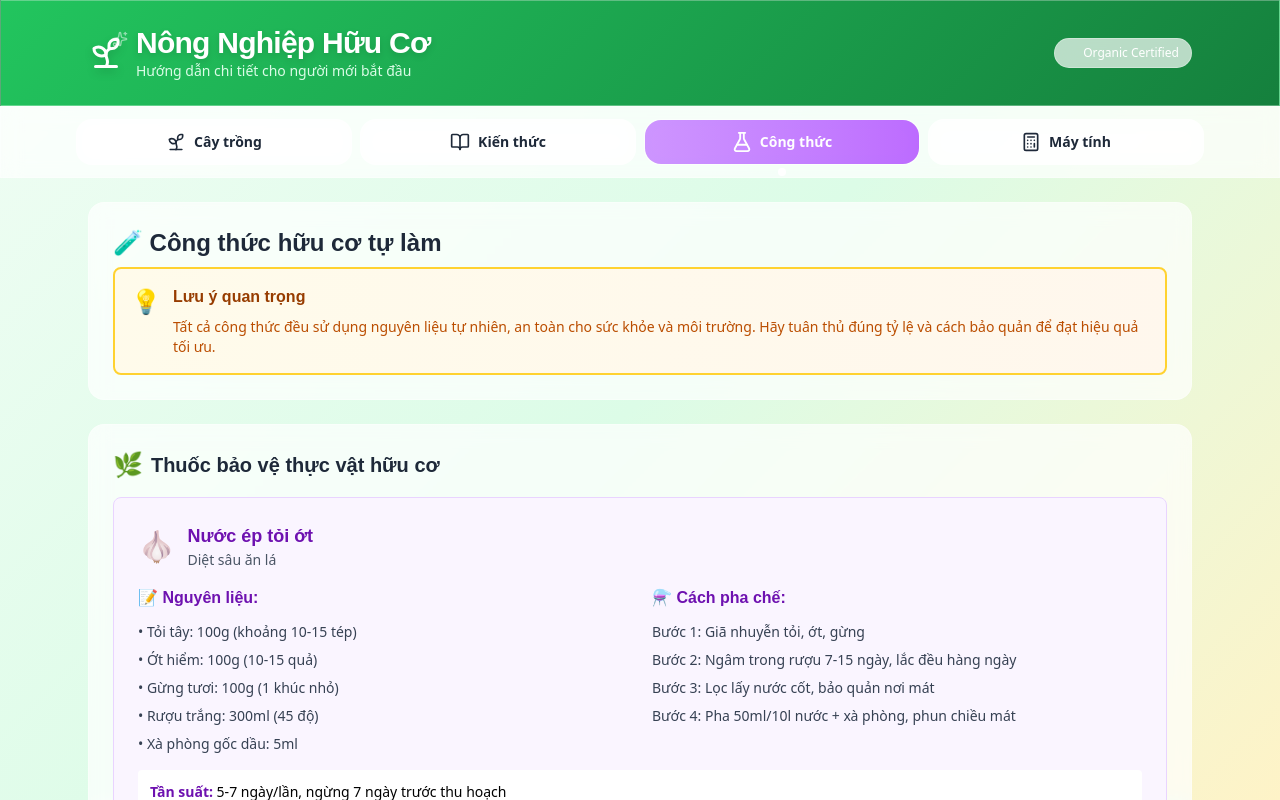
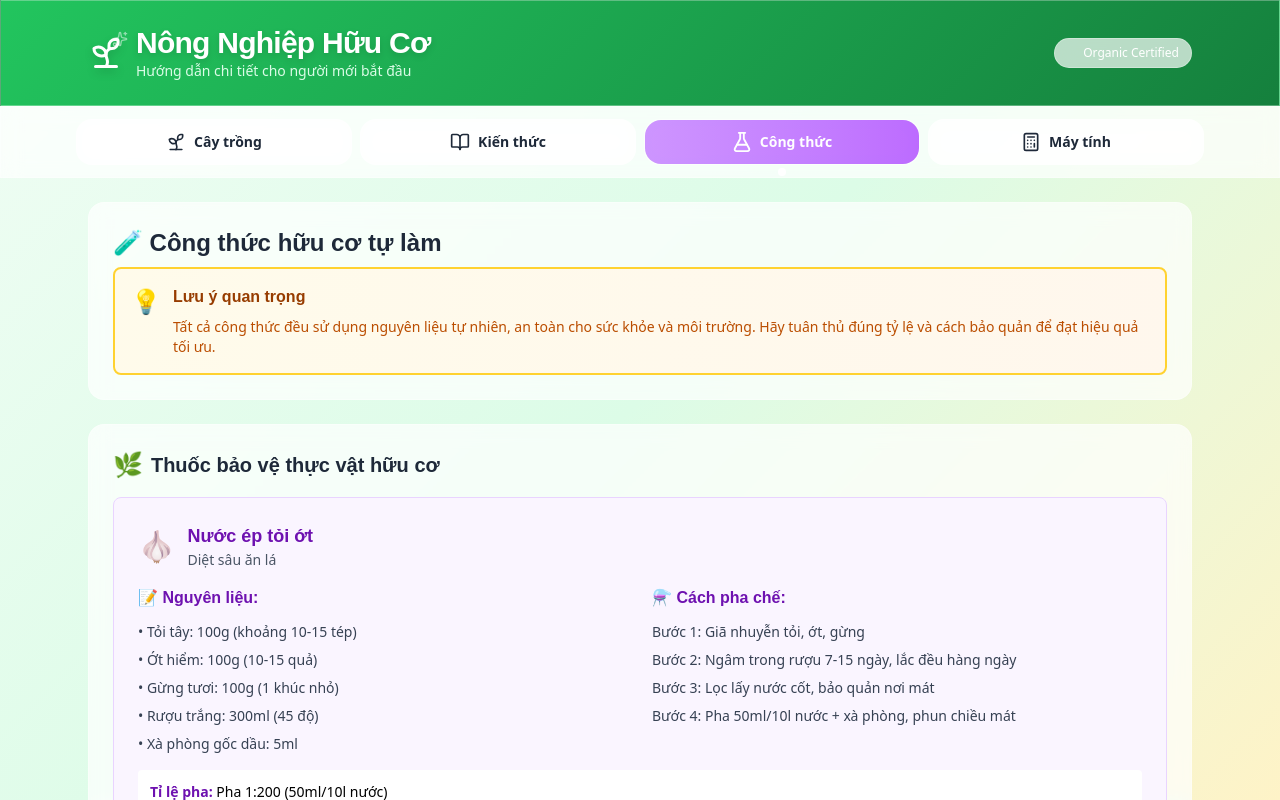
Before and after one commit to vuonem679-web/huuco, a React (Vite) app: page / in a window 1280 px wide. Both pictures are taken after a click on the button "Công thức". Shown: the top 800 px of the page. Built offline with nearby package versions, Linux system fonts and the light colour scheme.

Commit message:
Thêm tỉ lệ pha cho các công thức phân bón và thuốc hữu cơ

```diff
--- a/src/components/features/formulas/FormulasTab.jsx
+++ b/src/components/features/formulas/FormulasTab.jsx
@@ -71,6 +71,14 @@ function FormulaCard({ formula, type }) {
             </div>
 
             {/* Frequency or Benefits */}
+            {formula.dosage && (
+                <div className="mt-3 md:mt-4 p-2 md:p-3 bg-white rounded">
+                    <p className="text-xs md:text-sm">
+                        <strong className={titleColor}>Tỉ lệ pha:</strong> {formula.dosage}
+                    </p>
+                </div>
+            )}
+
             {formula.frequency && (
                 <div className="mt-3 md:mt-4 p-2 md:p-3 bg-white rounded">
                     <p className="text-xs md:text-sm">
--- a/src/data/formulas.json
+++ b/src/data/formulas.json
@@ -17,6 +17,7 @@
                 "Bước 3: Lọc lấy nước cốt, bảo quản nơi mát",
                 "Bước 4: Pha 50ml/10l nước + xà phòng, phun chiều mát"
             ],
+            "dosage": "Pha 1:200 (50ml/10l nước)",
             "frequency": "5-7 ngày/lần, ngừng 7 ngày trước thu hoạch",
             "benefits": "Diệt sâu ăn lá, xua đuổi côn trùng, kháng nấm vi khuẩn"
         },
@@ -36,6 +37,7 @@
                 "Bước 4: Pha 100ml dung dịch + 10l nước + xà phòng",
                 "Bước 5: Dùng ngay, không để qua đêm"
             ],
+            "dosage": "Pha 1:100 (100ml/10l nước)",
             "frequency": "7-10 ngày/lần, an toàn đến ngày thu hoạch",
             "benefits": "An toàn, không độc hại, phân hủy nhanh trong tự nhiên. Hoạt chất Azadirachtin - chất trừ sâu tự nhiên"
         }
@@ -135,7 +137,8 @@
                 "Bước 3: Kiểm tra pH 3.5-4.5 (chua nhẹ)",
                 "Bước 4: Sử dụng hoặc bảo quản nơi mát"
             ],
-            "frequency": "Ủ phân: 50ml/10kg, Tưới gốc: 20-50ml/10l, 1-2 tuần/lần",
+            "dosage": "Ủ phân: 50ml/10kg, Tưới gốc: 20-50ml/10l, Phun lá: 30ml/10l",
+            "frequency": "1-2 tuần/lần",
             "benefits": "Cải tạo đất, phân hủy chất hữu cơ nhanh, tăng hấp thu dinh dưỡng, ức chế nấm bệnh, khử mùi hôi"
         }
     ],
```
